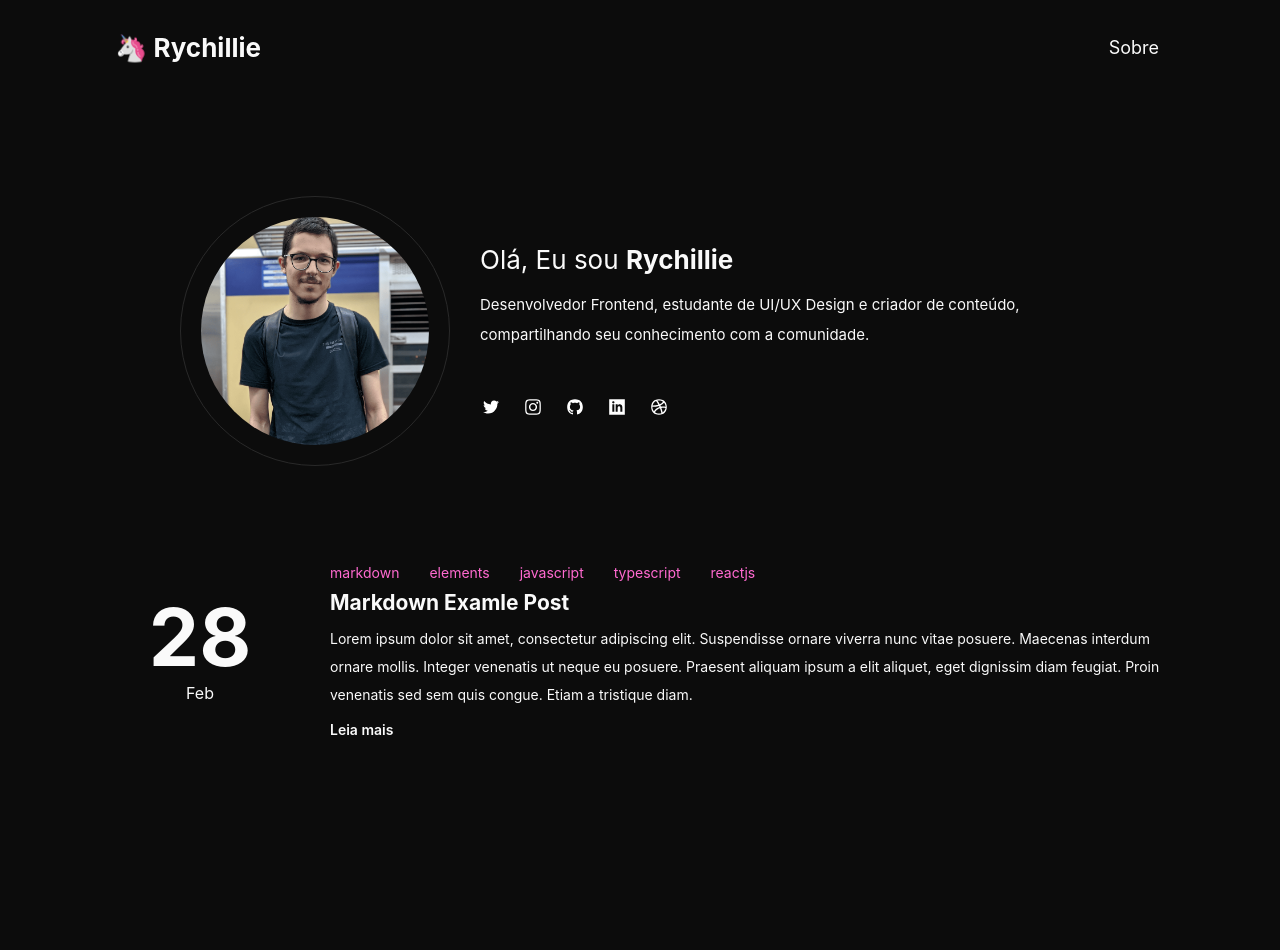
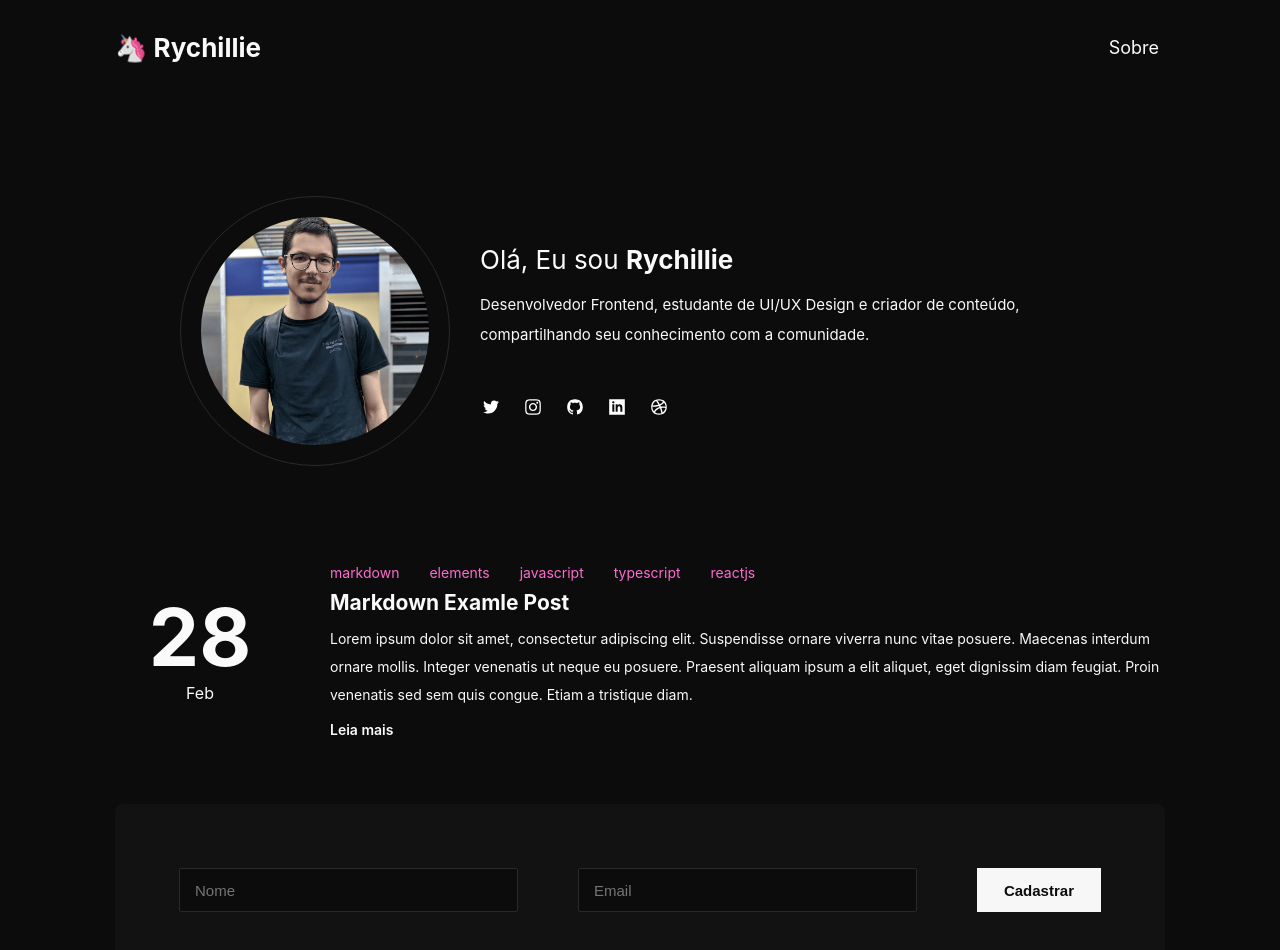
Before and after one commit to Rychillie/old-Rychillie.net, a Next.js app: page / in a window 1280 px wide. Shown: the top 950 px of the page. Before the commit the page ends 800 px from the top, so only its background shows below. Built offline with nearby package versions, Linux system fonts and the light colour scheme.

Commit message:
adicionando Newsletter

```diff
--- /dev/null
+++ b/src/components/NewsletterForm.tsx
@@ -0,0 +1,51 @@
+/* eslint-disable @next/next/no-img-element */
+import styles from "../styles/components/NewsletterForm.module.scss";
+
+const NewsLetter = () => {
+  return (
+    <div className={styles.container}>
+      <div className={styles.form}>
+        <form
+          action="https://app.convertkit.com/forms/2584382/subscriptions"
+          method="post"
+          data-sv-form="2584382"
+          data-uid="a7e28e1fc4"
+          data-format="inline"
+          data-version="5"
+          data-options='{
+          "settings":{"after_subscribe":{"action":"message","success_message":"Success! Now check your email to confirm your subscription.","redirect_url":""},"analytics":{"google":null,"facebook":null,"segment":null,"pinterest":null,"sparkloop":null,"googletagmanager":null},"modal":{"trigger":"timer","scroll_percentage":null,"timer":5,"devices":"all","show_once_every":15},"powered_by":{"show":true,"url":"https://convertkit.com?utm_campaign=poweredby&amp;utm_content=form&amp;utm_medium=referral&amp;utm_source=dynamic"},"recaptcha":{"enabled":false},"return_visitor":{"action":"show","custom_content":""},"slide_in":{"display_in":"bottom_right","trigger":"timer","scroll_percentage":null,"timer":5,"devices":"all","show_once_every":15},"sticky_bar":{"display_in":"top","trigger":"timer","scroll_percentage":null,"timer":5,"devices":"all","show_once_every":15}},"version":"5"}'
+          min-width="400 500 600 700 800"
+        >
+          <div className={styles.content} data-style="clean">
+            <ul data-element="errors" data-group="alert"></ul>
+            <div
+              className={styles.submit}
+              data-element="fields"
+              data-stacked="false"
+            >
+              <input
+                aria-label="Nome"
+                name="fields[first_name]"
+                required
+                placeholder="Nome"
+                type="text"
+              />
+              <input
+                name="email_address"
+                aria-label="Email"
+                placeholder="Email"
+                required
+                type="email"
+              />
+              <button data-element="submit">
+                <span>Cadastrar</span>
+              </button>
+            </div>
+          </div>
+        </form>
+      </div>
+    </div>
+  );
+};
+
+export default NewsLetter;
--- a/src/pages/index.tsx
+++ b/src/pages/index.tsx
@@ -9,6 +9,7 @@ import styles from "../styles/pages/Home.module.scss";
 import NavBar from "../components/navbar";
 import Header from "../components/header";
 import Card from "../components/post/card";
+import NewsLetter from "../components/NewsletterForm";
 
 interface HomeProps {
   posts: Array<{
@@ -48,6 +49,8 @@ export default function Home(props: HomeProps) {
           />
         ))}
       </main>
+
+      <NewsLetter />
     </>
   );
 }
--- /dev/null
+++ b/src/styles/components/NewsletterForm.module.scss
@@ -0,0 +1,82 @@
+@import "../extras/mixins";
+@import "../extras/utils";
+@import "../variables.scss";
+
+.form {
+  margin-top: 64px;
+  margin-bottom: 64px;
+  background-color: rgba($primary, 0.025);
+  border-radius: 8px;
+  padding: 64px;
+  width: 100%;
+
+  .content {
+    .submit {
+      display: flex;
+      flex-wrap: wrap;
+      flex-direction: column;
+      -webkit-box-pack: justify;
+      justify-content: space-between;
+      width: 100%;
+
+      @include media(sm) {
+        flex-direction: row;
+      }
+
+      input {
+        appearance: none;
+        width: 100%;
+        height: 44px;
+        border: 1px solid $dark;
+        background-color: $black;
+        color: $light;
+        font-size: 15px;
+        line-height: 1.5;
+        font-weight: 400;
+        padding: 0px 15px;
+        box-sizing: border-box;
+        border-radius: 2px;
+        transition: border-color 0.25s ease 0s;
+        margin-bottom: 24px;
+        max-width: 100%;
+
+        @include media(sm) {
+          margin-bottom: 0;
+          max-width: calc(40% - 30px);
+        }
+
+        &:focus {
+          outline: none;
+          box-shadow: none;
+          border-color: $primary;
+        }
+      }
+
+      button {
+        cursor: pointer;
+        align-items: center;
+        justify-content: center;
+        -webkit-box-pack: center;
+        -webkit-box-align: center;
+        background-color: $primary;
+        transition: all 0.3s ease 0s;
+        padding: 0px 27px;
+        height: 44px;
+        width: auto;
+        border: 0px;
+        opacity: 1;
+
+        span {
+          color: $black;
+          font-size: 15px;
+          font-weight: 600;
+          text-decoration: none;
+        }
+
+        &:hover {
+          opacity: 0.64;
+        }
+      }
+    }
+  }
+}
```
